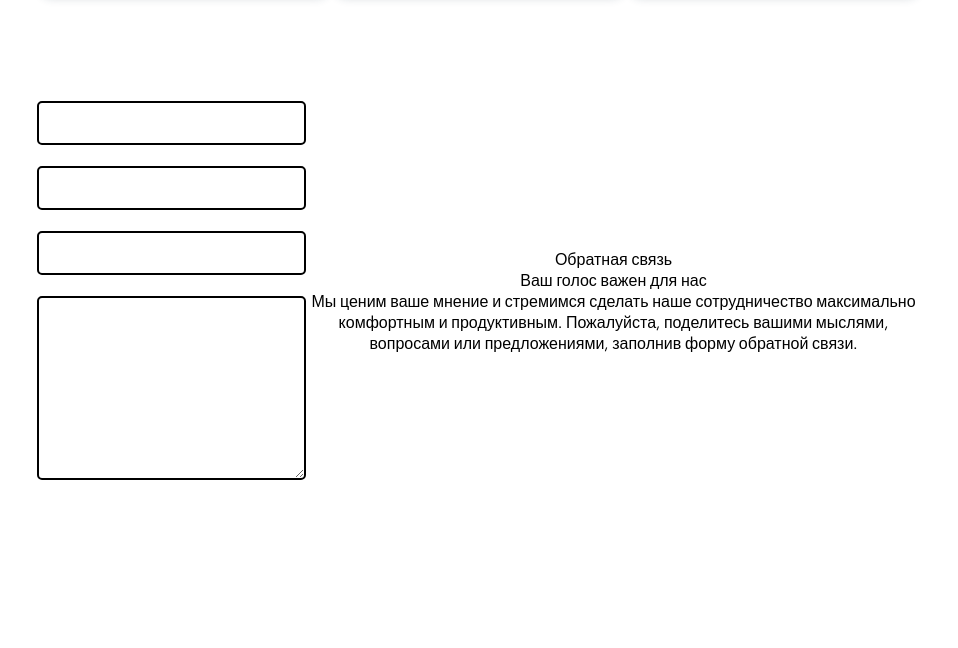
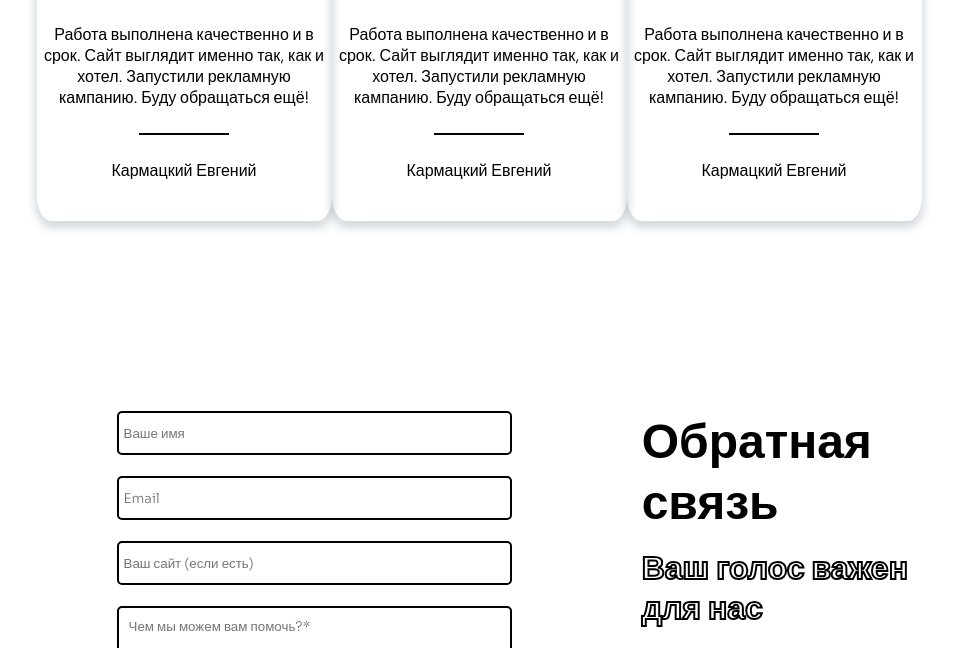
Before and after one commit to FoxLive12/WebDevCrimea, a Django app: template app/templates/home.html in a window 1280 px wide. Shown: the part 5852-6500 px from the top of the page, without its empty margins (161-1119 px from the left). Before the commit the page ends 6332 px from the top, so only its background shows below. Run offline with Django 3.2, Linux system fonts and the light colour scheme; the template is opened without the code that fills it, so the values that code supplies are empty.

Commit message:
Finali layout

```diff
--- a/app/static/css/home.css
+++ b/app/static/css/home.css
@@ -7,6 +7,10 @@
     color: black;
     text-decoration: none;
     font-style: normal;
+}
+
+html {
+    scroll-behavior: smooth;
 }
 
 a {
@@ -118,7 +122,6 @@ header {
 
 .offer-button-link {
     display: flex;
-    margin: 29px;
 }
 
 .offer-button-link div {
@@ -434,17 +437,29 @@ header {
 
 .contact-form {
     display: flex;
-    align-items: center;
-    justify-content: center;
+    padding-left: 80px;
+    padding-right: 80px;
 }
 
 .contact-form-form {
     display: flex;
     flex-direction: column;
     width: 700px;
+    margin-right: 130px;
 }
 
-.contact-form-form input {
+/* .contact-form-form input {
+    border: 2px solid #000;
+    border-radius: 5px;
+    padding: 5px;
+    height: 30px;
+} */
+
+section {
+    scroll-margin-top: 50px;
+}
+
+.form-input {
     border: 2px solid #000;
     border-radius: 5px;
     padding: 5px;
@@ -454,5 +469,69 @@ header {
 .contact-form-form textarea {
     border: 2px solid #000;
     border-radius: 5px;
-    padding: 5px;
+    padding: 10px;
+    resize: none;
 }
+
+.contact-description {
+    width: 600px;
+}
+
+.contact-description-title {
+    font-size: 48px;
+    font-weight: 700;
+}
+
+.contact-description {
+    text-align: left;
+}
+
+.contact-description-subtitle {
+    font-size: 32px;
+    font-weight: 700;
+    margin-top: 15px;
+    -webkit-text-stroke: 2px #000;
+    color: #fff;
+}
+
+.contact-description-descr {
+    font-size: 16px;
+    color: #71717A;
+    margin-top: 20px;
+}
+
+.bttn-container {
+    display: flex;
+    align-items: center;
+    justify-content: center;
+}
+
+.submit-bttn {
+    padding: 16px 20px 16px 20px;
+    background-color: #000;
+    color: #fff;
+    font-size: 20px;
+    border: none;
+    border-radius: 5px;
+    margin-right: 24px;
+    cursor: pointer;
+}
+
+.footer {
+    background-color: #000;
+    width: 75%;
+    margin: auto;
+    display: flex;
+    align-items: center;
+    justify-content: center;
+    color: #fff;
+    font-size: 22px;
+    font-weight: 700;
+    padding-top: 20px;
+    padding-bottom: 20px;
+}
+
+.footer img{
+    fill: #fff;
+    margin-right: 17px;
+}
--- a/app/templates/home.html
+++ b/app/templates/home.html
@@ -16,10 +16,10 @@
                 </p>
             </div>
             <ul class="nav-menu">
-                <li><a href="#">О нас</a></li>
-                <li><a href="#">Навыки</a></li>
-                <li><a href="#">Проекты</a></li>
-                <li><a href="#">Контакты</a></li>
+                <li><a href="#about-us">О нас</a></li>
+                <li><a href="#skills">Навыки</a></li>
+                <li><a href="#projects">Проекты</a></li>
+                <li><a href="#contact">Контакты</a></li>
             </ul>
             <div class="nav-contacts" id="nav-contacts">
                 <div class="nav-contacts-item" id="nav-contacts-item">
@@ -43,7 +43,7 @@
                 <div class="offer-description">
                     <span>В WebDevCrimea мы гордимся тем, что создаем инновационные решения, которые преображают ваш бизнес. Наша команда разработчиков стремится к воплощению ваших идей в эффективные и мощные веб-приложения. Мы не просто пишем код – мы создаем цифровые продукты, которые выделяют вас на рынке.</span>
                 </div>
-                <div class="offer-button-link">
+                <div class="offer-button-link" style="margin: 29px;">
                     <div><a href="#" class="button-link-item"><img src="../static/images/telegram.svg"></a></div>
                     <div><a href="#" class="button-link-item"><img src="../static/images/google.svg"></a></div>
                     <div><a href="#" class="button-link-item"><img src="../static/images/instagram.svg"></a></div>
@@ -101,6 +101,27 @@
                     <img src="../static/images/kotlin.svg">
                     <p>Kotlin</p>
                 </div>
+                <div class="tile-item">
+                    <img src="../static/images/kotlin.svg">
+                    <p>Kotlin</p>
+                </div>
+                <div class="tile-item">
+                    <img src="../static/images/kotlin.svg">
+                    <p>Kotlin</p>
+                </div>
+                <div class="tile-item">
+                    <img src="../static/images/kotlin.svg">
+                    <p>Kotlin</p>
+                </div>
+                <div class="tile-item">
+                    <img src="../static/images/kotlin.svg">
+                    <p>Kotlin</p>
+                </div>
+                <div class="tile-item">
+                    <img src="../static/images/kotlin.svg">
+                    <p>Kotlin</p>
+                </div>
+
             </div>
         </div>
     </section>
@@ -232,23 +253,43 @@
         </div>
     </section>
     <section class="contact" id="contact">
-        <div class="container">
+        <div class="container" style="margin-top: 80px;">
             <div class="contact-form">
-                    <form action="post" class="contact-form-form">
-                        <input type="text" name="" id=""><br>
-                        <input type="email"><br>
-                        <input type="url"><br>
-                        <textarea name="" id="" cols="30" rows="10"></textarea><br>
-
+                    <form action="" method="post" class="contact-form-form" id="contact-form-form">
+                        <input type="text" name="" id="" placeholder="Ваше имя" class="form-input"><br>
+                        <input type="email" placeholder="Email" class="form-input"><br>
+                        <input type="url" placeholder="Ваш сайт (если есть)" class="form-input"><br>
+                        <textarea name="" id="" cols="30" rows="10" placeholder="Чем мы можем вам помочь?*"></textarea><br>
+                        <div class="bttn-container">
+                            <input type="submit" value="Отправить" class="submit-bttn">
+                            <div class="offer-button-link">
+                                <div><a href="#" class="button-link-item"><img src="../static/images/telegram.svg"></a></div>
+                                <div><a href="#" class="button-link-item"><img src="../static/images/google.svg"></a></div>
+                                <div><a href="#" class="button-link-item"><img src="../static/images/instagram.svg"></a></div>
+                                <div><a href="#" class="button-link-item"><img src="../static/images/avito.svg"></a></div>
+                            </div>
+                        </div>
                     </form>
                     <div class="contact-description">
-                        <p>Обратная связь</p>
-                        <p>Ваш голос важен для нас</p>
-                        <p>Мы ценим ваше мнение и стремимся сделать наше сотрудничество максимально комфортным и продуктивным. Пожалуйста, поделитесь вашими мыслями, вопросами или предложениями, заполнив форму обратной связи.</p>
-
+                        <p class="contact-description-title">Обратная связь</p>
+                        <p class="contact-description-subtitle">Ваш голос важен для нас</p>
+                        <p class="contact-description-descr">Мы ценим ваше мнение и стремимся сделать наше сотрудничество максимально комфортным и продуктивным. Пожалуйста, поделитесь вашими мыслями, вопросами или предложениями, заполнив форму обратной связи.</p>
+                        <div class="nav-contacts" id="nav-contacts" style="margin-top: 40px; font-size: 20px; font-weight: 600;">
+                            <div class="nav-contacts-item" id="nav-contacts-item">
+                                <img src="../static/images/phone.svg">
+                                <a href="#">+7 (978) 852-96-96</a>
+                            </div>
+                            <div class="nav-contacts-item" id="nav-contacts-item">
+                                <img src="../static/images/mail.svg">
+                                <a href="#">webdevcrimea@gmail.com</a>
+                            </div>
+                        </div>
                     </div>
             </div>
         </div>
     </section>
+    <footer class="footer" id="footer">
+        <img src="../static/images/logo(white).svg"> WDC
+    </footer>
 </body>
 </html>
```
Also changed, not shown: app/static/images/logo(white).svg (added).
